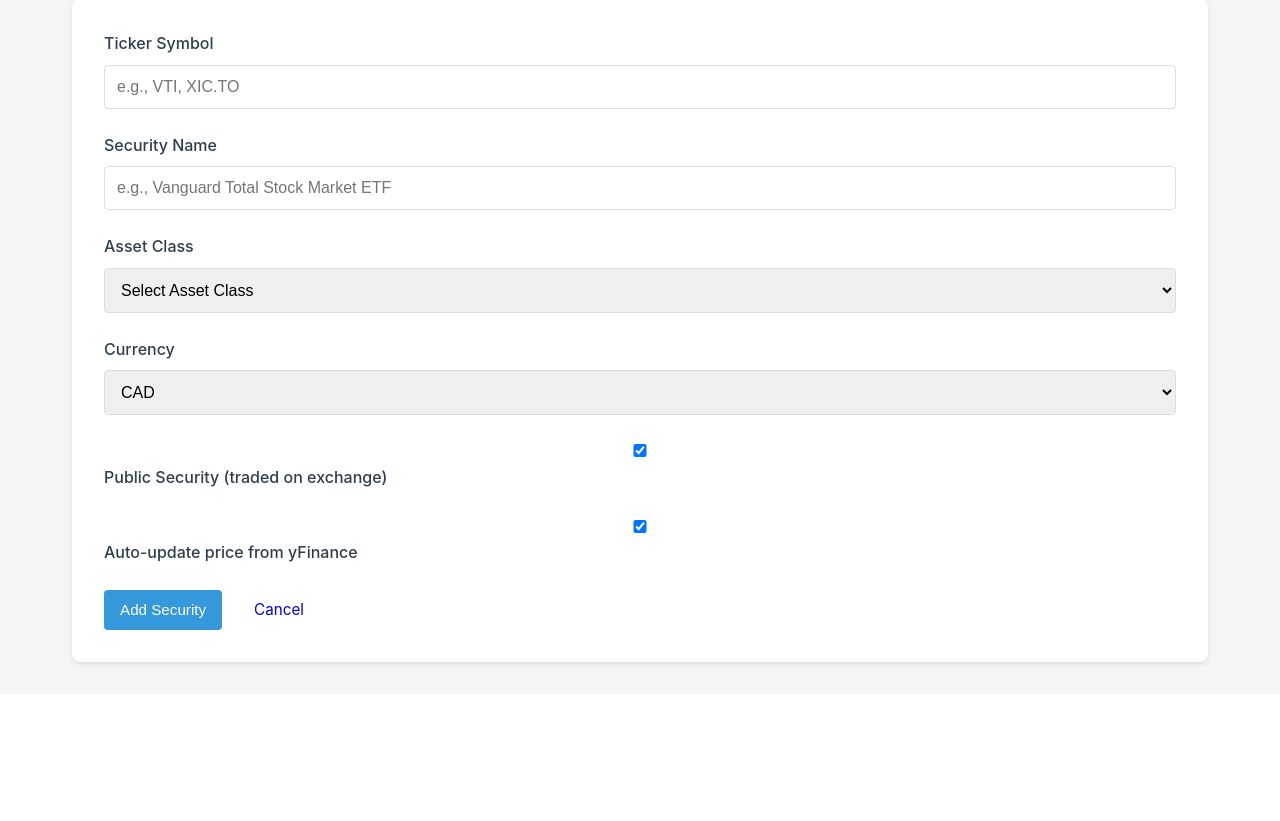
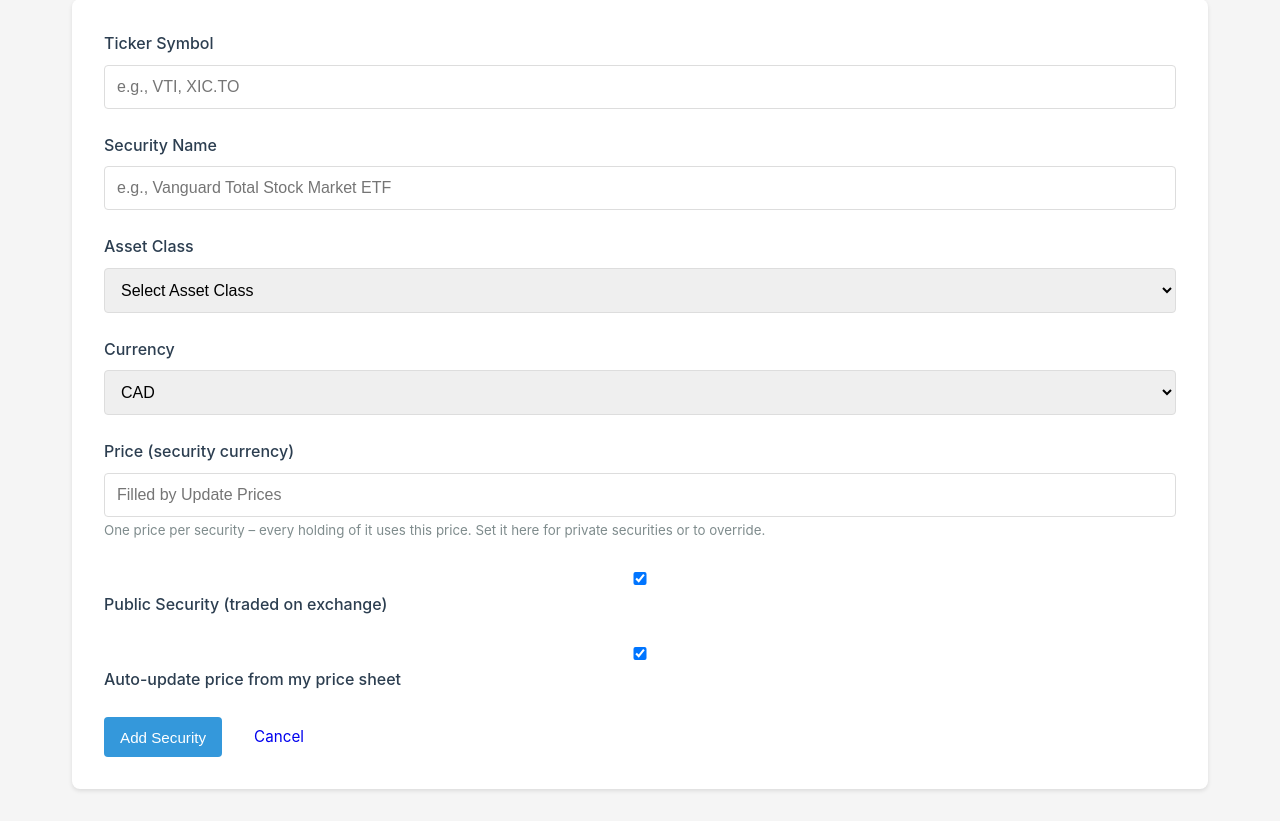
Before and after one commit to whoischristopher/portfolio-rebalancer, a Flask app: page /securities/add in a window 1280 px wide. Shown: the part 225-1046 px from the top of the page. Before the commit the page ends 892 px from the top, so only its background shows below. Run offline with Flask 3, Linux system fonts and the light colour scheme; a user stored in the database is signed in; tables that the repository leaves empty hold one stand-in row (values such as "Sample post"); grey boxes marked "Sample" are stand-in pictures.

Commit message:
Single price per security, book value in security currency, fix price update
- Book value (ACB) is now stored in the security's own currency (same as its
  price). Execution adds/removes ACB in that currency; realised gains are
  converted to base at spot. The optimiser converts ACB at spot.
- Security.last_price is THE price. set_security_price() updates it and every
  holding of the security. New holdings inherit it (no more price 0); editing a
  holding's price, a security's price, or running Update Prices propagates.
  Startup backfills missing security prices from holdings and repairs 0 prices.
- Price update: read UNFORMATTED values ("$1,234.50" no longer dropped), read
  the first tab instead of hard-coded "Sheet1", match tickers ignoring exchange
  prefix/suffix (TSE:XEC / XEC.TO -> XEC), and show the actual failure reason
  plus unmatched tickers instead of a silent "No prices fetched".
- Price column + price field on securities pages; settings help text fixed.

Co-Authored-By: Claude Opus 5.5 <noreply@anthropic.com>
Claude-Session: https://claude.ai/code/session_01DyiTcycinroTGD8Tuickd2

```diff
--- a/app.py
+++ b/app.py
@@ -36,7 +36,9 @@ from services.portfolio import (
     calculate_portfolio_allocation,
     calculate_asset_class_deltas,
 )
-from services.prices import fetch_prices_from_user_sheet
+from services.prices import (
+    PriceSheetError, fetch_prices_from_user_sheet, match_prices_to_securities, set_security_price,
+)
 from rebalancer import generate_plan
 from services.fx import convert_to_base
 
@@ -197,16 +199,22 @@ def add_holding():
         return redirect(url_for('holdings'))
     security = Security.query.get_or_404(security_id)
     book_value = request.form.get('book_value')
+    if price:
+        set_security_price(security, float(price))     # a typed price becomes the security's price
     holding = Holding(
         account_id=account_id,
         security_id=security_id,
         quantity=float(quantity),
-        price=float(price) if price else 0.0,
+        price=security.last_price or 0.0,
         book_value=float(book_value) if book_value else None,
     )
     db.session.add(holding)
     db.session.commit()
-    flash(f'Holding {security.ticker} added successfully', 'success')
+    if security.last_price:
+        flash(f'Holding {security.ticker} added successfully', 'success')
+    else:
+        flash(f'Holding {security.ticker} added, but it has no price yet – run "Update Prices" '
+              f'or set a price on the security.', 'warning')
     return redirect(url_for('holdings'))
 
 
@@ -220,8 +228,12 @@ def edit_holding(holding_id):
     if request.method == 'POST':
         holding.account_id = request.form.get('account_id')
         holding.quantity = float(request.form.get('quantity', 0))
-        holding.price = float(request.form.get('price', 0))
-        holding.security_id = request.form.get('security_id')
+        holding.security_id = int(request.form.get('security_id'))
+        new_price = float(request.form.get('price') or 0)
+        sec = Security.query.get(holding.security_id)
+        if new_price > 0 and new_price != sec.last_price:
+            set_security_price(sec, new_price)           # one price per security
+        holding.price = sec.last_price or new_price
         holding.notes = request.form.get('notes')
         book_value = request.form.get('book_value', '').strip()
         holding.book_value = float(book_value) if book_value else None
@@ -256,36 +268,21 @@ def delete_holding(holding_id):
 def update_prices():
     try:
         prices = fetch_prices_from_user_sheet(current_user)
-        if not prices:
-            flash('No prices fetched from Google Sheet.', 'warning')
-            return redirect(url_for('holdings'))
-        all_holdings = (
-            Holding.query
-            .join(Account)
-            .join(Security)
-            .filter(
-                Account.user_id == current_user.id,
-                Security.is_public == True,
-                Security.auto_update_price == True,
-            )
-            .all()
-        )
-        updated = 0
-        for h in all_holdings:
-            price = prices.get(h.security.ticker)
-            if price is not None:
-                h.price = float(price)
-                h.updated_at = datetime.utcnow()
-                updated += 1
-        # Also remember the price on the security itself, so the rebalancer can
-        # buy securities that aren't held anywhere yet.
-        for sec in Security.query.filter(Security.ticker.in_(list(prices.keys()))).all():
-            sec.last_price = float(prices[sec.ticker])
-        db.session.commit()
-        flash(f'Successfully updated {updated} security prices!', 'success')
-    except Exception as exc:
-        log.exception('Error updating prices')
-        flash(f'Error updating prices: {exc}', 'danger')
+    except PriceSheetError as exc:
+        flash(f'Price update failed: {exc}', 'error')
+        return redirect(url_for('holdings'))
+    candidates = Security.query.filter(Security.auto_update_price.is_(True)).all()
+    matched, unmatched = match_prices_to_securities(prices, candidates)
+    by_id = {s.id: s for s in candidates}
+    for sec_id, price in matched.items():
+        set_security_price(by_id[sec_id], price)
+    db.session.commit()
+    flash(f'Updated prices for {len(matched)} securities.', 'success')
+    missing = sorted(s.ticker for s in candidates if s.id not in matched)
+    if missing:
+        flash('No price in the sheet for: ' + ', '.join(missing), 'warning')
+    if unmatched:
+        flash('Sheet tickers not matching any security: ' + ', '.join(sorted(unmatched)[:15]), 'warning')
     return redirect(url_for('holdings'))
 
 
@@ -390,6 +387,7 @@ def add_security():
                 currency=request.form.get('currency', 'CAD'),
                 is_public=request.form.get('is_public') == 'on',
                 auto_update_price=request.form.get('auto_update_price') == 'on',
+                last_price=float(request.form['price']) if request.form.get('price') else None,
             ))
             db.session.commit()
             flash(f'Security {ticker} added.', 'success')
@@ -411,6 +409,8 @@ def edit_security(security_id):
         security.currency = request.form.get('currency', 'CAD')
         security.is_public = request.form.get('is_public') == 'on'
         security.auto_update_price = request.form.get('auto_update_price') == 'on'
+        if request.form.get('price'):
+            set_security_price(security, float(request.form['price']))
         db.session.commit()
         flash(f'Security {security.ticker} updated successfully.', 'success')
         return redirect(url_for('securities'))
@@ -620,9 +620,9 @@ def execute_rebalance_transaction(transaction_id):
         base = current_user.base_currency or 'CAD'
         acct_ccy = account.currency or base
         sec_ccy = txn.currency or (txn.security.currency if txn.security else acct_ccy)
-        # Trade amount in the account's cash currency and in base (ACB) currency, at spot.
+        # Trade amount in the account's cash currency, at spot. Book value is kept in
+        # the security's own currency; realised gains are reported in base currency.
         amount_acct = convert_to_base(txn.amount, sec_ccy, acct_ccy, fx)
-        amount_base = convert_to_base(txn.amount, sec_ccy, base, fx)
         if txn.action == 'SELL':
             if not holding or holding.quantity < txn.quantity - 1e-9:
                 raise ValueError(
@@ -634,7 +634,7 @@ def execute_rebalance_transaction(transaction_id):
                 acb_sold = holding.book_value * (txn.quantity / holding.quantity)
                 holding.book_value -= acb_sold
                 if not account.is_registered:
-                    txn.realized_gain = amount_base - acb_sold
+                    txn.realized_gain = convert_to_base(txn.amount - acb_sold, sec_ccy, base, fx)
             holding.quantity -= txn.quantity
             if holding.quantity <= 1e-9:
                 db.session.delete(holding)
@@ -648,14 +648,14 @@ def execute_rebalance_transaction(transaction_id):
             if holding:
                 holding.quantity += txn.quantity
                 if holding.book_value is not None:
-                    holding.book_value += amount_base
+                    holding.book_value += txn.amount
             else:
                 db.session.add(Holding(
                     account_id=txn.account_id,
                     security_id=txn.security_id,
                     quantity=txn.quantity,
                     price=txn.price,
-                    book_value=amount_base,
+                    book_value=txn.amount,
                 ))
             account.cash_balance = (account.cash_balance or 0) - amount_acct
         txn.executed = True
@@ -847,10 +847,30 @@ def _migrate_columns():
                 log.info('Migrated: added %s.%s', table, column)
 
 
+def _backfill_prices():
+    """One price per security: fill Security.last_price from holdings where missing,
+    then repair holdings stuck at price 0."""
+    changed = False
+    for sec in Security.query.filter(Security.last_price.is_(None)).all():
+        h = (Holding.query.filter(Holding.security_id == sec.id, Holding.price > 0)
+             .order_by(Holding.updated_at.desc()).first())
+        if h:
+            sec.last_price = h.price
+            changed = True
+    for h in Holding.query.filter((Holding.price.is_(None)) | (Holding.price <= 0)).all():
+        if h.security and h.security.last_price:
+            h.price = h.security.last_price
+            changed = True
+    if changed:
+        db.session.commit()
+        log.info('Backfilled security prices.')
+
+
 def _init_db():
     with app.app_context():
         db.create_all()
         _migrate_columns()
+        _backfill_prices()
         log.info('Database schema ensured.')
 
 
--- a/templates/add_security.html
+++ b/templates/add_security.html
@@ -36,6 +36,12 @@
         </div>
 
         <div class="form-group">
+            <label for="price">Price (security currency)</label>
+            <input type="number" step="0.0001" min="0" id="price" name="price" value="" placeholder="Filled by Update Prices">
+            <small style="color: #7f8c8d;">One price per security – every holding of it uses this price. Set it here for private securities or to override.</small>
+        </div>
+
+        <div class="form-group">
             <label>
                 <input type="checkbox" name="is_public" checked>
                 Public Security (traded on exchange)
@@ -45,7 +51,7 @@
         <div class="form-group">
             <label>
                 <input type="checkbox" name="auto_update_price" checked>
-                Auto-update price from yFinance
+                Auto-update price from my price sheet
             </label>
         </div>
 
--- a/templates/securities.html
+++ b/templates/securities.html
@@ -18,6 +18,7 @@
                 <th>Name</th>
                 <th>Asset Class</th>
                 <th>Currency</th>
+                <th class="text-right">Price</th>
                 <th>Restrictions</th>
                 <th>Actions</th>
             </tr>
@@ -29,6 +30,7 @@
                 <td>{{ s.name }}</td>
                 <td>{{ s.asset_class.name if s.asset_class else '-' }}</td>
                 <td>{{ s.currency }}</td>
+                <td class="text-right">{% if s.last_price %}${{ "{:,.2f}".format(s.last_price) }}{% else %}<span style="color:#e67e22">none</span>{% endif %}</td>
                 <td style="font-size: 0.85rem;">
                     {% set pref = preferences.get(s.id) %}
                     {% if pref %}
--- a/templates/settings.html
+++ b/templates/settings.html
@@ -62,8 +62,9 @@
                    value="{{ user.price_sheet_id or '' }}"
                    placeholder="e.g., 1aBcDeFgHiJkLmNoPqRsTuVwXyZ123456789">
             <small style="display: block; margin-top: 0.5rem; color: #7f8c8d;">
-                Create a Google Sheet with tickers in column A (e.g., XEC.TO) and
-                <code>=GOOGLEFINANCE(A2,"price")</code> formulas in column B.
+                Create a Google Sheet with tickers in column A (e.g., <code>TSE:XEC</code> or <code>NYSEARCA:ITOT</code>; the
+                exchange prefix is ignored when matching your securities) and
+                <code>=GOOGLEFINANCE(A2,"price")</code> formulas in column B. The first tab is read.
                 Then paste the Sheet ID from the URL here:
                 <code>docs.google.com/spreadsheets/d/<strong>YOUR_SHEET_ID</strong>/edit</code>
             </small>
```
Also changed, not shown: models.py (+4 -3 lines), rebalancer.py (+6 -4 lines), services/prices.py (+108 -28 lines), templates/edit_holding.html (+4 -4 lines), templates/edit_security.html (+7 -1 lines), templates/holdings.html (+4 -4 lines), tests/test_app_flow.py (+30 -0 lines), tests/test_prices.py (added, +29 -0 lines).
